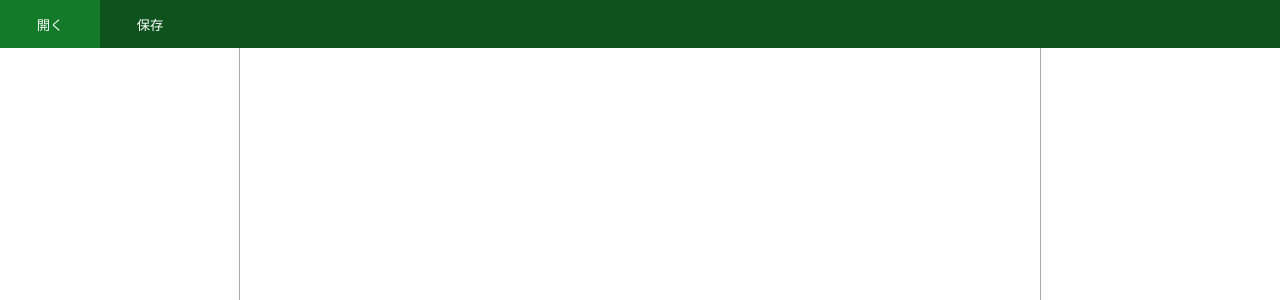
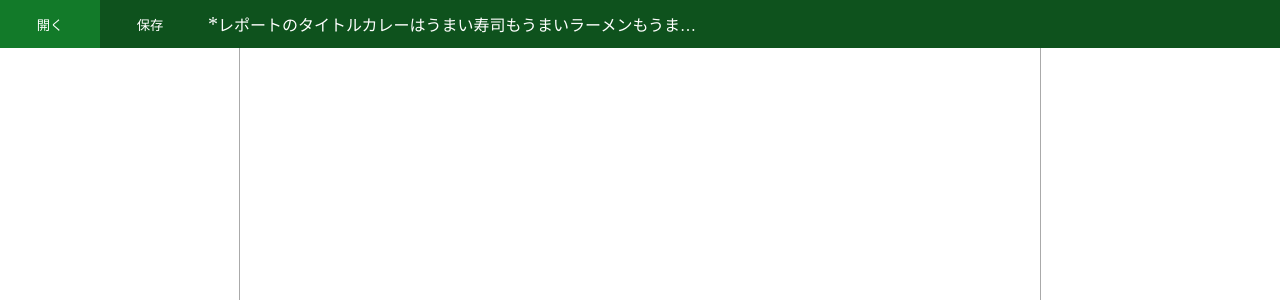
Before and after one commit to kusa-mochi/mochi-memo-pad, a Vue app in the folder src/: page / in a window 1280 px wide. Shown: the top 300 px of the page. Built offline with nearby package versions, Linux system fonts and the light colour scheme.

Commit message:
メモのタイトル表示領域を追加。

```diff
--- a/src/src/components/Header.vue
+++ b/src/src/components/Header.vue
@@ -2,6 +2,9 @@
   <div id="header">
     <button class="menu-button">開く</button>
     <button class="menu-button">保存</button>
+    <div class="memo-title">
+      <span class="memo-title__no-saved">*</span><span class="memo-title__main" title="レポートのタイトルカレーはうまい寿司もうまいラーメンもうまいあれもうまいこれもうまい">レポートのタイトルカレーはうまい寿司もうまいラーメンもうまいあれもうまいこれもうまい</span>
+    </div>
   </div>
 </template>
 
@@ -18,15 +21,23 @@ export default {
 
 <style lang="scss" scoped>
 $headerBackgroundColor: #0e521d;
+$menuItemHeight: 48px;
 #header {
   width: 100%;
-  height: 48px;
+  min-height: $menuItemHeight;
   background-color: $headerBackgroundColor;
   position: fixed;
 
+  display: flex;
+  flex-direction: row;
+  flex-wrap: wrap;
+  justify-content: flex-start;
+  align-items: flex-start;
+  align-content: flex-start;
+
   .menu-button {
     width: 100px;
-      height: 100%;
+    height: $menuItemHeight;
     background-color: transparent;
     color: white;
     border: none;
@@ -36,5 +47,31 @@ $headerBackgroundColor: #0e521d;
       background-color: #127a29;
     }
   }
+
+  .memo-title {
+    margin: auto 8px;
+    max-width: 500px;
+    height: $menuItemHeight;
+    background-color: transparent;
+    color: white;
+    border: none;
+    outline: none;
+
+    display: flex;
+    flex-direction: row;
+    flex-wrap: nowrap;
+    justify-content: center;
+    align-items: center;
+
+    &__no-saved {
+      font-size: 20px;
+    }
+
+    &__main {
+      overflow: hidden;
+      text-overflow: ellipsis;
+      white-space: nowrap;
+    }
+  }
 }
 </style>
```
Lines whose indentation alone changed are shown as unchanged.
